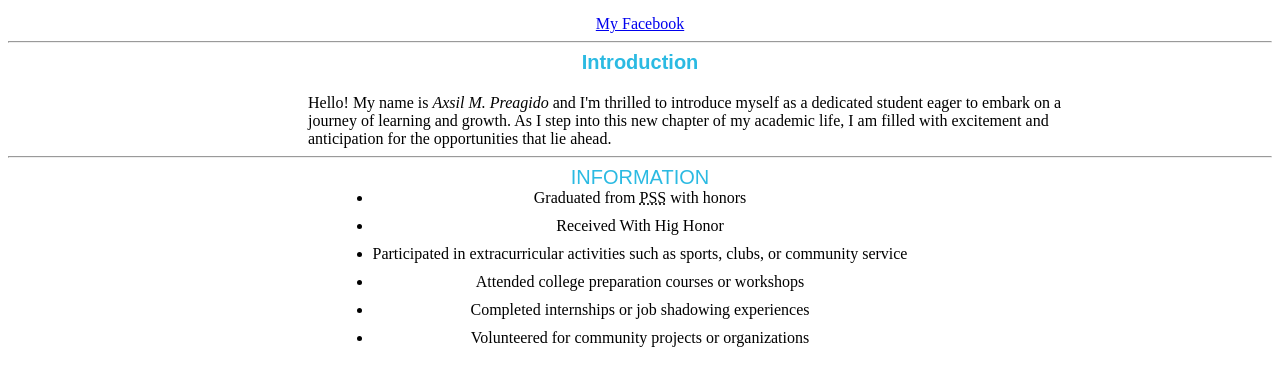
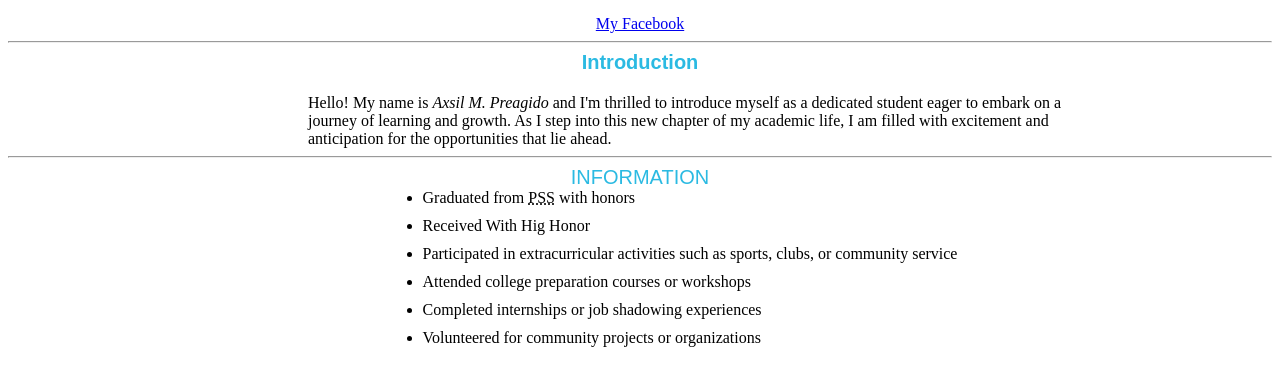
Before and after one commit to chelax12/axsilpreagido, a plain HTML site: page index.html in a window 1280 px wide. Shown: the part 157-542 px from the top of the page. Drawn offline with Linux system fonts and the light colour scheme.

Commit message:
Update index.html

```diff
--- a/index.html
+++ b/index.html
@@ -43,13 +43,14 @@
            .bullitin{
               display: flex;
               justify-content: center;
-
+              text-align:left;
 
            }
 
 
 
            ul{
+            margin-left:100px;
             margin-top: 0px;
              padding: 0;
            }
```
